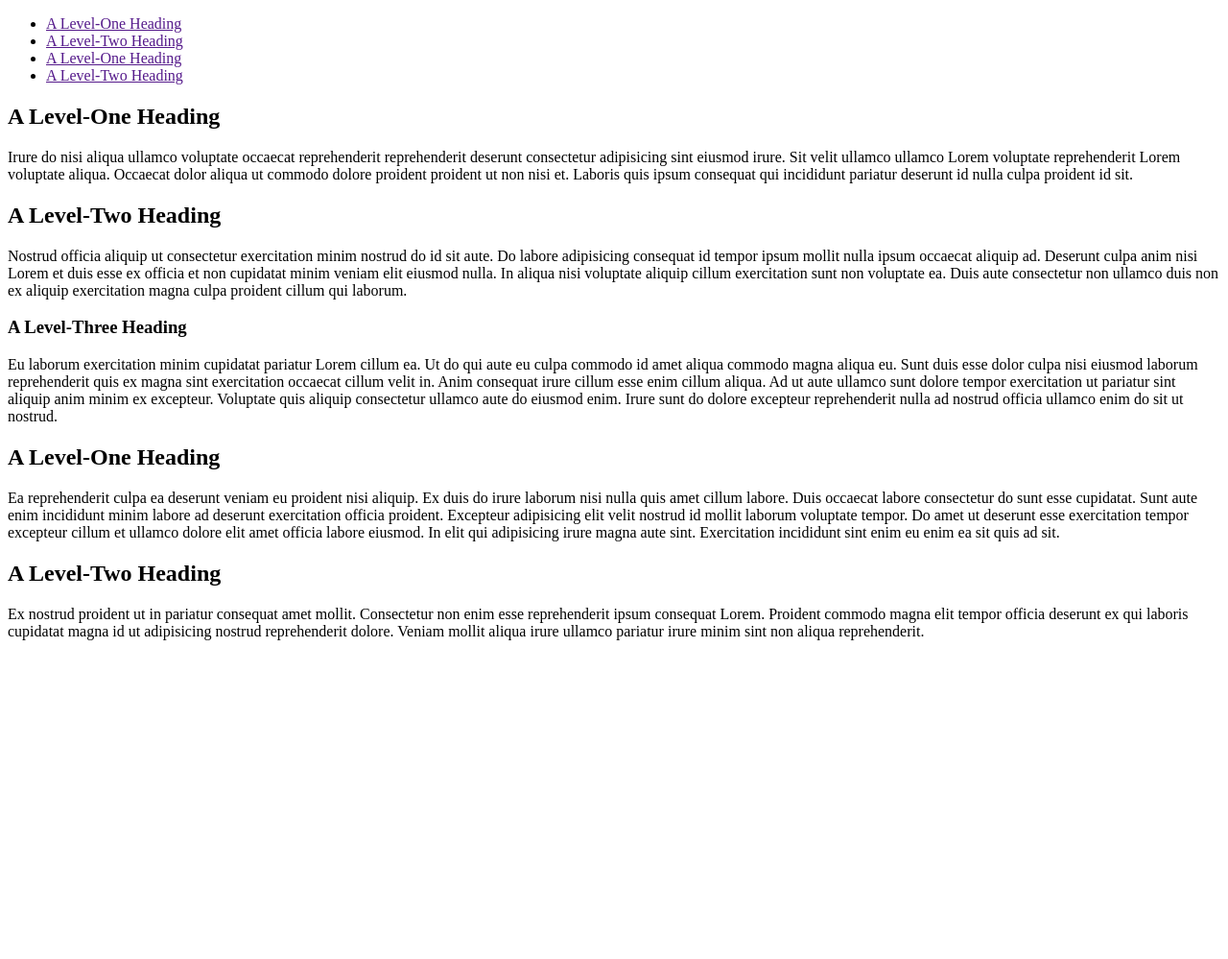
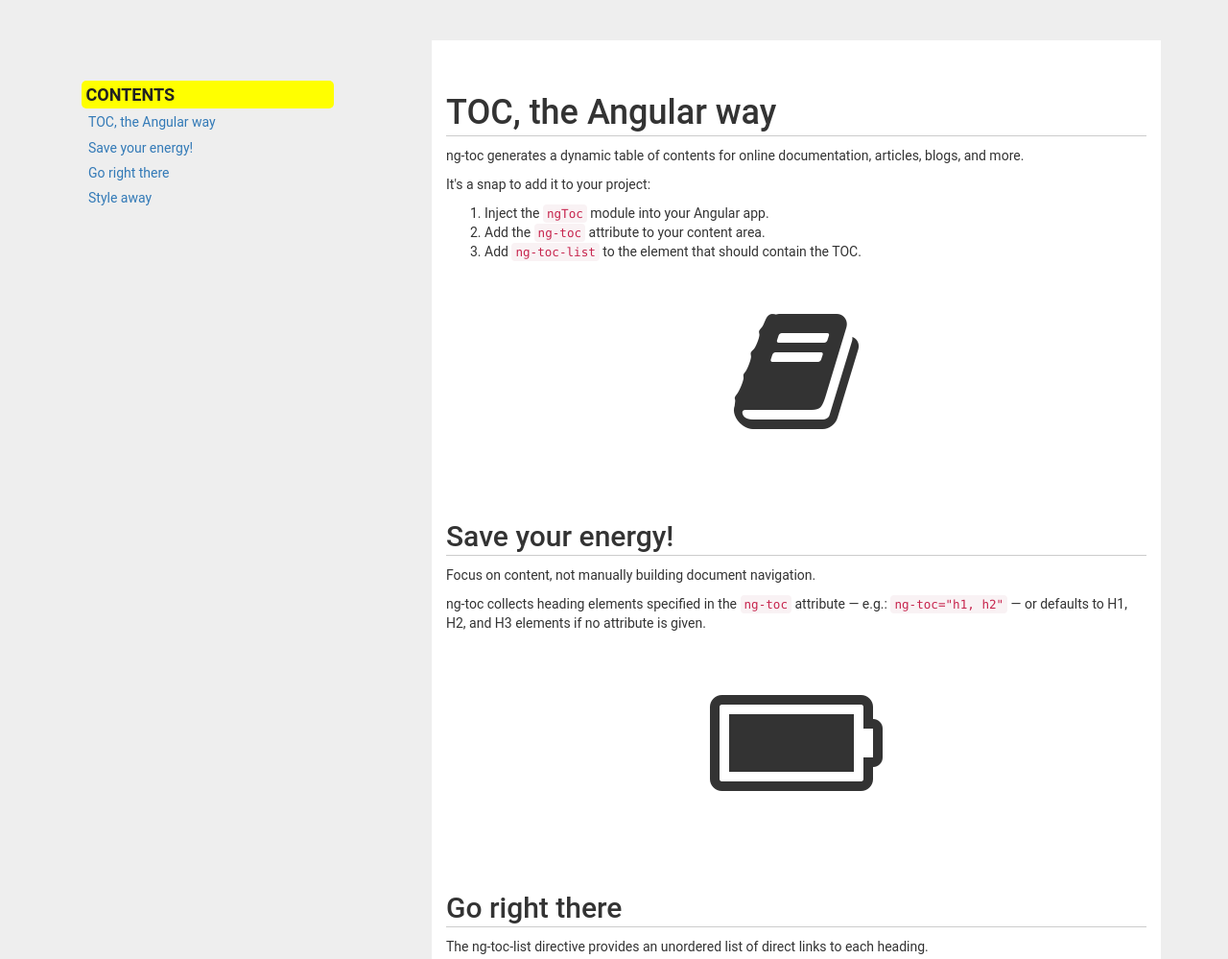
Before and after one commit to granttchart/ng-toc, a website: page index.html in a window 1280 px wide. Shown: the top 999 px of the page at 96% size. Before the commit the page ends 800 px from the top, so only its background shows below. Drawn offline with nearby package versions, Linux system fonts and the light colour scheme; files that its build step writes are made by us from their sources.

Commit message:
finessing demo page

```diff
--- /dev/null
+++ b/css/style.css
@@ -0,0 +1,56 @@
+body {
+  font-family: 'Roboto', sans-serif;
+  background: #eee;
+  padding-bottom: 5em;
+}
+
+.fa {
+  font-size: 10em;
+  text-align: center;
+  margin: .25em 0;
+}
+
+.content {
+  margin-top: 3em;
+  background: #fff;
+  padding-bottom: 2em;
+}
+
+h1, h2, h3 {
+  padding-top: 1em;
+  padding-bottom: .1em;
+  border-bottom: 1px solid #ccc;
+}
+
+.toc {
+  margin-top: 6em;
+}
+
+.toc-heading {
+  font-weight: bold;
+  text-transform: uppercase;
+  color: #222;
+  margin-bottom: .25em;
+  background: yellow;
+  padding: .25em;
+  width: 75%;
+  border-radius: 5px;
+}
+
+.toc ul {
+  margin-left: .5em;
+  padding: 0;
+  list-style-type: none;
+}
+
+.toc ul li {
+  margin-bottom: .45em;
+}
+
+.toc .indent-one {
+  margin-left: 1em;
+}
+
+.toc .indent-two {
+  margin-left: 1.75em;
+}
--- a/index.html
+++ b/index.html
@@ -6,31 +6,57 @@
         <title>ng-toc</title>
         <meta name="description" content="">
         <meta name="viewport" content="width=device-width, initial-scale=1">
+        <link rel="stylesheet" type="text/css" href="https://maxcdn.bootstrapcdn.com/font-awesome/4.6.3/css/font-awesome.min.css">
+        <link rel="stylesheet" type="text/css" href="https://maxcdn.bootstrapcdn.com/bootstrap/3.3.7/css/bootstrap.min.css">
+        <link rel="stylesheet" type="text/css" href="css/style.css">
     </head>
     <body>
 
-      <main ng-app="ng-toc-demo" ng-cloak>
-        <aside ng-toc-list>
-        </aside>
-        <section ng-toc-target="h1, h2">
-          <h1>A Level-One Heading</h1>
-          <p>Irure do nisi aliqua ullamco voluptate occaecat reprehenderit reprehenderit deserunt consectetur adipisicing sint eiusmod irure. Sit velit ullamco ullamco Lorem voluptate reprehenderit Lorem voluptate aliqua. Occaecat dolor aliqua ut commodo dolore proident proident ut non nisi et. Laboris quis ipsum consequat qui incididunt pariatur deserunt id nulla culpa proident id sit.</p>
+      <main ng-app="ng-toc-demo" ng-cloak class="container">
+             <aside class="col-md-4">
+               <div class="toc">
+                 <h4 class="toc-heading">Contents</h4>
+                 <ng-toc-list/>
+               </div>
+             </aside>
+             <section class="content col-md-8" ng-toc-target="h1, h2">
+               <h1>TOC, the Angular way</h1>
+               <p>ng-toc generates a dynamic table of contents for online documentation, articles, blogs, and more.</p>
+               <p>It's a snap to add it to your project:</p>
+               <ol>
+                 <li>Inject the <code>ngToc</code> module into your Angular app.</li>
+                 <li>Add the <code>ng-toc</code> attribute to your content area.</li>
+                 <li>Add <code>ng-toc-list</code> to the element that should contain the TOC.</li>
+               </ol>
 
-          <h2>A Level-Two Heading</h2>
-          <p>Nostrud officia aliquip ut consectetur exercitation minim nostrud do id sit aute. Do labore adipisicing consequat id tempor ipsum mollit nulla ipsum occaecat aliquip ad. Deserunt culpa anim nisi Lorem et duis esse ex officia et non cupidatat minim veniam elit eiusmod nulla. In aliqua nisi voluptate aliquip cillum exercitation sunt non voluptate ea. Duis aute consectetur non ullamco duis non ex aliquip exercitation magna culpa proident cillum qui laborum.</p>
+               <div class="text-center">
+                 <i class="fa fa-book" aria-hidden="true"></i>
+               </div>
 
-          <h3>A Level-Three Heading</h3>
-          <p>Eu laborum exercitation minim cupidatat pariatur Lorem cillum ea. Ut do qui aute eu culpa commodo id amet aliqua commodo magna aliqua eu. Sunt duis esse dolor culpa nisi eiusmod laborum reprehenderit quis ex magna sint exercitation occaecat cillum velit in. Anim consequat irure cillum esse enim cillum aliqua. Ad ut aute ullamco sunt dolore tempor exercitation ut pariatur sint aliquip anim minim ex excepteur. Voluptate quis aliquip consectetur ullamco aute do eiusmod enim. Irure sunt do dolore excepteur reprehenderit nulla ad nostrud officia ullamco enim do sit ut nostrud.</p>
+               <h2>Save your energy!</h2>
+               <p>Focus on content, not manually building document navigation.</p>
+               <p>ng-toc collects heading elements specified in the <code>ng-toc</code> attribute &mdash; e.g.: <code>ng-toc="h1, h2"</code> &mdash; or defaults to H1, H2, and H3 elements if no attribute is given.</p>
 
-          <h1>A Level-One Heading</h1>
-          <p>Ea reprehenderit culpa ea deserunt veniam eu proident nisi aliquip. Ex duis do irure laborum nisi nulla quis amet cillum labore. Duis occaecat labore consectetur do sunt esse cupidatat. Sunt aute enim incididunt minim labore ad deserunt exercitation officia proident. Excepteur adipisicing elit velit nostrud id mollit laborum voluptate tempor. Do amet ut deserunt esse exercitation tempor excepteur cillum et ullamco dolore elit amet officia labore eiusmod. In elit qui adipisicing irure magna aute sint. Exercitation incididunt sint enim eu enim ea sit quis ad sit.</p>
+               <div class="text-center">
+                 <i class="fa fa-battery-full" aria-hidden="true"></i>
+               </div>
 
-          <h2>A Level-Two Heading</h2>
-          <p>Ex nostrud proident ut in pariatur consequat amet mollit. Consectetur non enim esse reprehenderit ipsum consequat Lorem. Proident commodo magna elit tempor officia deserunt ex qui laboris cupidatat magna id ut adipisicing nostrud reprehenderit dolore. Veniam mollit aliqua irure ullamco pariatur irure minim sint non aliqua reprehenderit.</p>
-        </section>
+               <h2>Go right there</h2>
+               <p>The ng-toc-list directive provides an unordered list of direct links to each heading.</p>
+
+               <div class="text-center">
+                 <i class="fa fa-bus" aria-hidden="true"></i>
+               </div>
+
+               <h2>Style away</h2>
+               <p>The <code>ng-toc-list</code> template provides a barebones presentation of the data. It's easy to style it any way you like.</p>
+
+                <div class="text-center">
+                 <i class="fa fa-smile-o" aria-hidden="true"></i>
+               </div>
+             </section>
+           </main>
       </main>
-
-
     </body>
     <script src="bower_components/angular/angular.min.js"></script>
     <script src="dist/all.min.js"></script>
--- a/js/app.js
+++ b/js/app.js
@@ -44,7 +44,6 @@ angular.module('ng-toc-demo', [], function() {
           index++;
         }
       });
-
     }
   };
 })
@@ -53,7 +52,8 @@ angular.module('ng-toc-demo', [], function() {
   return {
     templateUrl: 'views/ngtoclist.html',
     link: function(scope, elem, attrs) {
-      scope.scrollTo = function(loc) {
+      scope.scrollTo = function(loc, e) {
+        e.preventDefault();
         var el = document.getElementById(loc.item.id);
         window.scroll(0, el.offsetTop);
       }
--- a/views/ngtoclist.html
+++ b/views/ngtoclist.html
@@ -1,3 +1,3 @@
 <ul>
-  <li ng-repeat="item in ngToc track by $index"><a href="" ng-click="scrollTo(this)">{{item.contents}}</a></li>
+  <li ng-repeat="item in ngToc track by $index"><a href="#" ng-click="scrollTo(this, $event);">{{item.contents}}</a></li>
 </ul>
```
